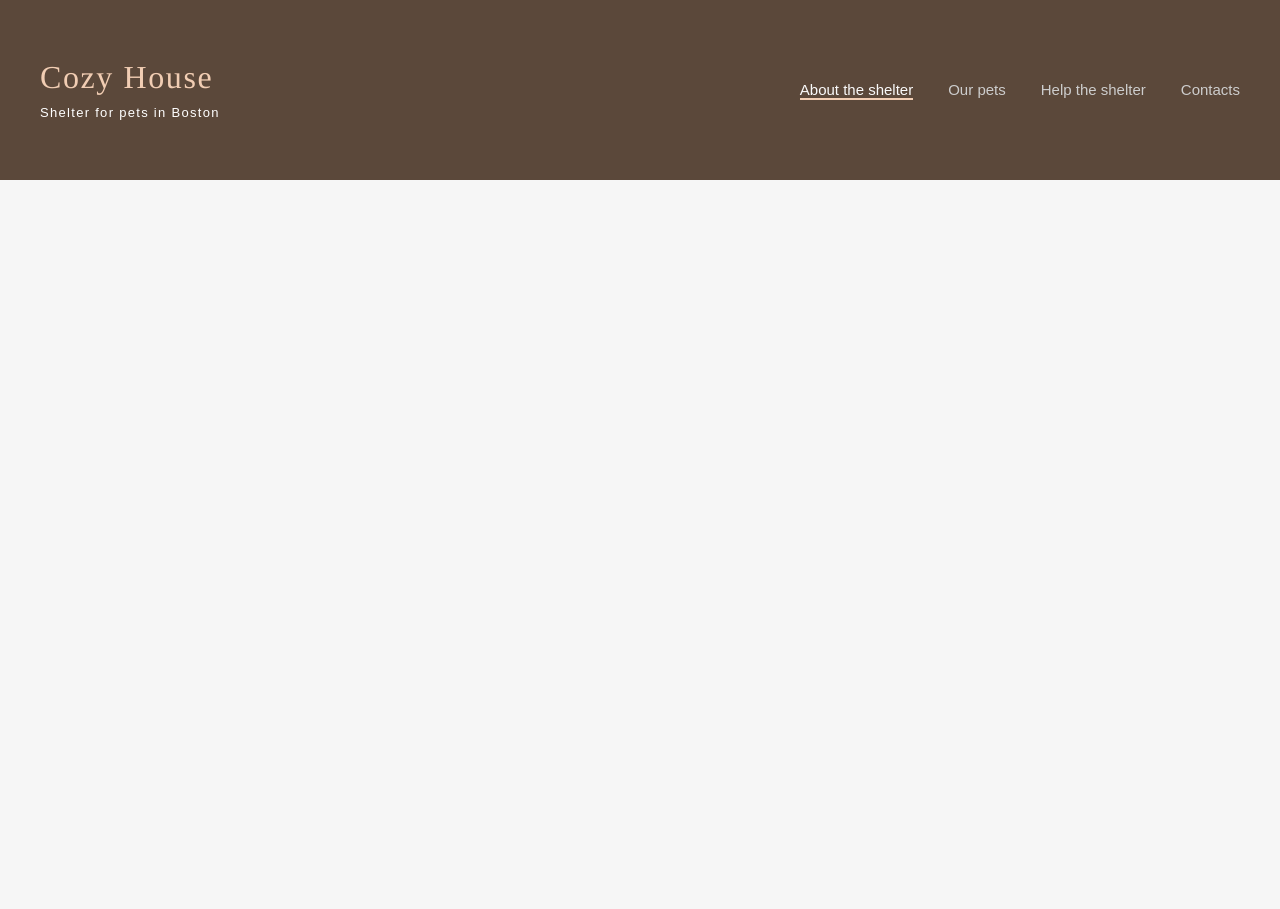
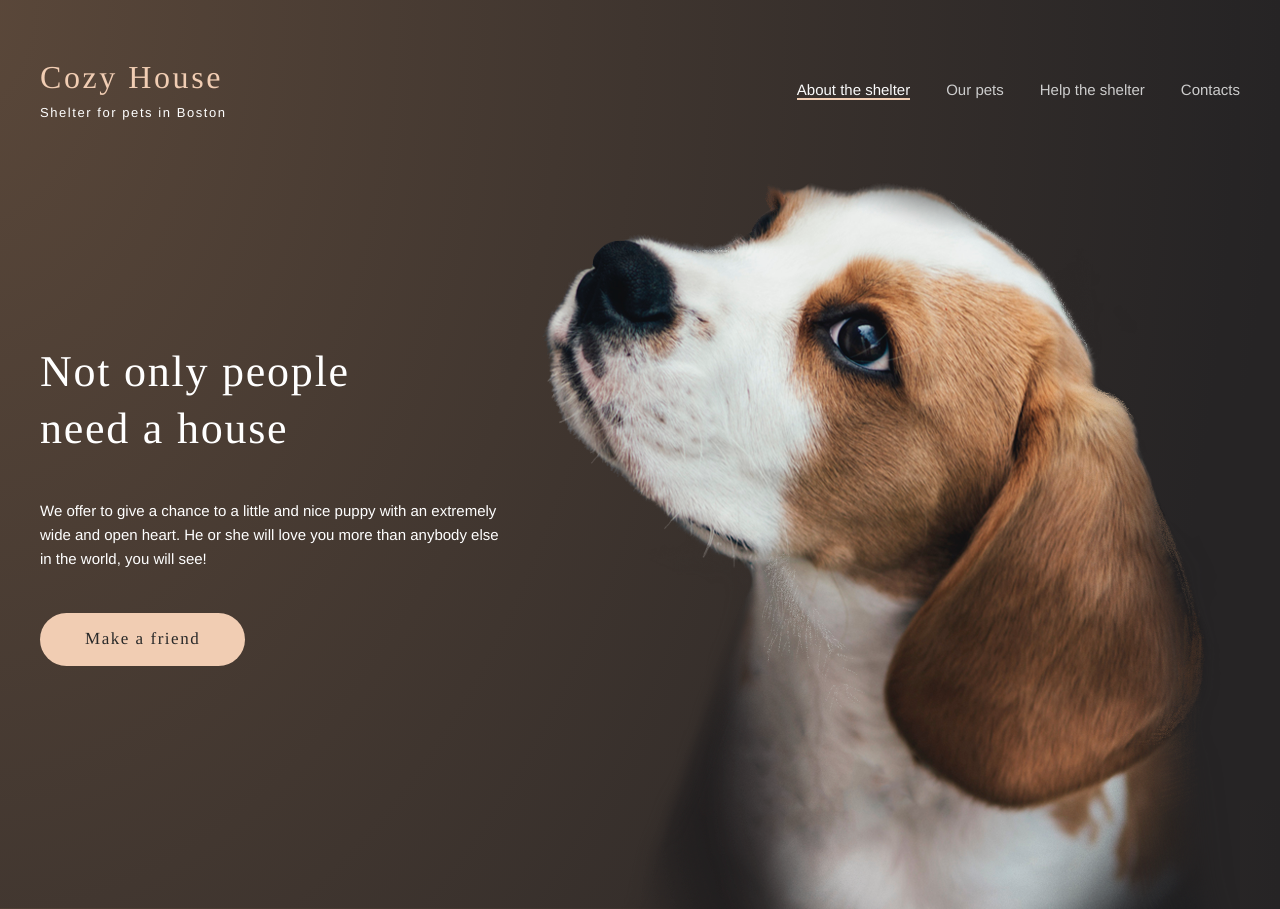
Before and after one commit to ElenaKanash/Shelter, a plain HTML site: page shelter/pages/main/index.html in a window 1280 px wide. Before the commit the page ends 800 px from the top, so only its background shows below. Drawn offline with nearby package versions, Linux system fonts and the light colour scheme.

Commit message:
feat: add start section

```diff
--- a/shelter/pages/main/index.html
+++ b/shelter/pages/main/index.html
@@ -44,14 +44,26 @@
             </li>
           </ul>
         </nav>
-        <!-- /.nav -->
-
-
       </div>
     </div>
 
   </header>
   <!-- /.header -->
+  <main class="main">
+    <section class="start">
+      <div class="container">
+
+        <div class="start__text">
+          <h2 class="start__title">Not only people need a house</h2>
+          <p class="start__descr">We offer to give a chance to a little and nice puppy with an extremely wide and open heart. He or she will love you more than anybody else in the world, you will see!</p>
+          <button class="button">Make a friend</button>
+        </div>
+
+
+      </div>
+    </section>
+    <!-- /.start -->
+  </main>
 
 
 
--- /dev/null
+++ b/shelter/sass/_buttons.scss
@@ -0,0 +1,12 @@
+.button {
+  padding: 15px 45px;
+  background: $color-primary;
+  border-radius: 100px;
+  font-family: 'Tinos', 'Georgia', serif;
+  font-size: 17px;
+  line-height: 130%;
+  font-size: 17px;
+  line-height: 130%;
+  letter-spacing: 0.09em;
+  color: $color-dark-3xl;
+}
--- a/shelter/sass/_header.scss
+++ b/shelter/sass/_header.scss
@@ -1,20 +1,17 @@
 .header {
-  position: fixed;
+  position: absolute;
   top: 0;
   left: 0;
   width: 100%;
   padding-top: 60px;
   padding-bottom: 60px;
-  background-color: #5B483A;
+  //background-color: #5B483A;
 }
 
 .header__wrapper {
   @extend %display-flex;
 }
-.logo {
-}
-.logo__link {
-}
+
 .logo__title {
   margin-bottom: 10px;
   font-family: 'Tinos','Georgia';
@@ -23,7 +20,7 @@
   font-weight: 400;
   font-size: 32px;
   line-height: 110%;
-  letter-spacing: 0.05em;
+  letter-spacing: 0.08em;
   color: $color-primary;
   transition: all 0.3s;
   &:hover {
@@ -33,12 +30,12 @@
 }
 
 .logo__descr {
-  font-family: 'Arial';
+  font-family: 'Arimo', 'Arial', sans-serif;
   font-style: normal;
   font-weight: 400;
   font-size: 13px;
   line-height: 15px;
-  letter-spacing: 0.1em;
+  letter-spacing: 0.12em;
   color: $color-light-xl;
 }
 .nav {
@@ -47,10 +44,10 @@
   @extend %display-flex;
 }
 .nav__item {
-  margin-left: 35px;
+  margin-left: 36px;
 }
 .nav__link {
-  font-family: 'Arial';
+  font-family: 'Arimo', 'Arial', sans-serif;
   font-style: normal;
   font-weight: 400;
   font-size: 15px;
--- /dev/null
+++ b/shelter/sass/_start-section.scss
@@ -0,0 +1,30 @@
+.start {
+  font-family: 'Tinos', 'Georgia', serif;
+  padding-top: 343px;
+  padding-bottom: 243px;
+  background: url('../assets/images/start-screen-puppy.png'),
+  radial-gradient(100% 215.42% at 0% 0%, #5b483a 0%, #262425 100%);
+  background-repeat: no-repeat;
+  background-position: bottom right 40px;
+}
+
+.start__text {
+  max-width: 460px;
+
+}
+.start__title {
+  font-family: 'Tinos', 'Georgia', serif;
+  font-size: 44px;
+  line-height: 130%;
+  color: $color-light-xl;
+  letter-spacing: 0.04em;
+  margin-bottom: 42px;
+  max-width: 310px;
+}
+.start__descr {
+  font-family: 'Arimo', 'Arial', sans-serif;
+  font-size: 15px;
+  line-height: 160%;
+  color: $color-light-xl;
+  margin-bottom: 42px;
+}
--- a/shelter/sass/style.scss
+++ b/shelter/sass/style.scss
@@ -1,8 +1,10 @@
 @import 'null';
 @import 'variables';
 @import 'header';
+@import 'start-section';
 @import 'footer';
 @import 'burger';
+@import 'buttons';
 
 html {
   scroll-behavior: smooth;
@@ -11,7 +13,10 @@ html {
 body {
   font-family: 'Arimo', 'Arial', sans-serif;
   font-family: 'Tinos', 'Georgia', serif;
-  background-color: $color-light-l;
+  font-style: normal;
+  font-weight: 400;
+  background:radial-gradient(100% 215.42% at 0% 0%, #5b483a 0%, #262425 100%);
+ // background-color: $color-light-l;
   color: $color-dark-xl;
 }
 
```
Also changed, not shown: shelter/css/style.css, 1 other file.
